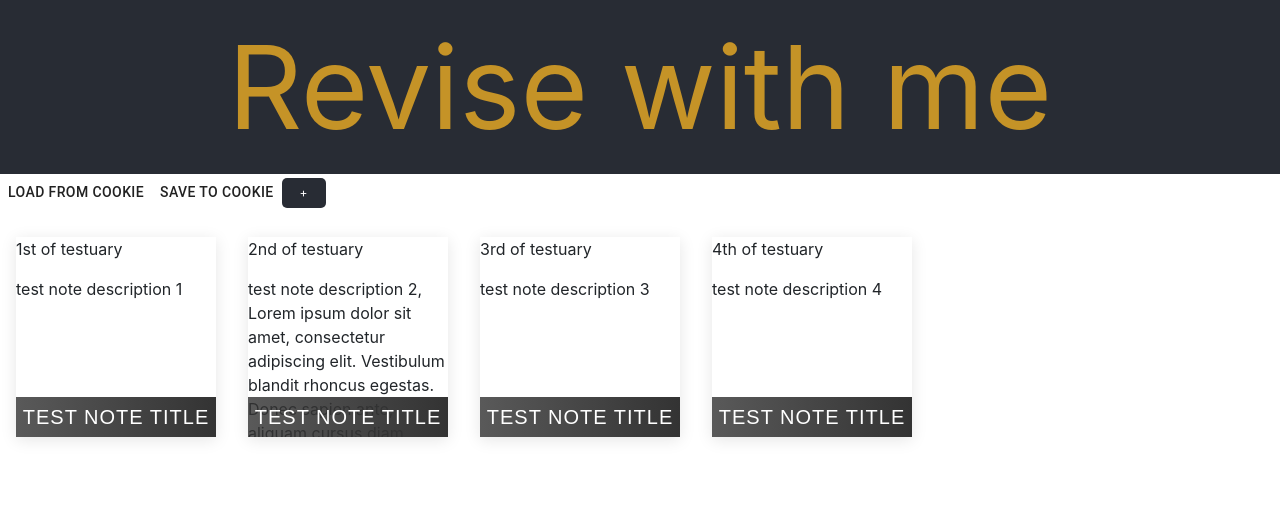
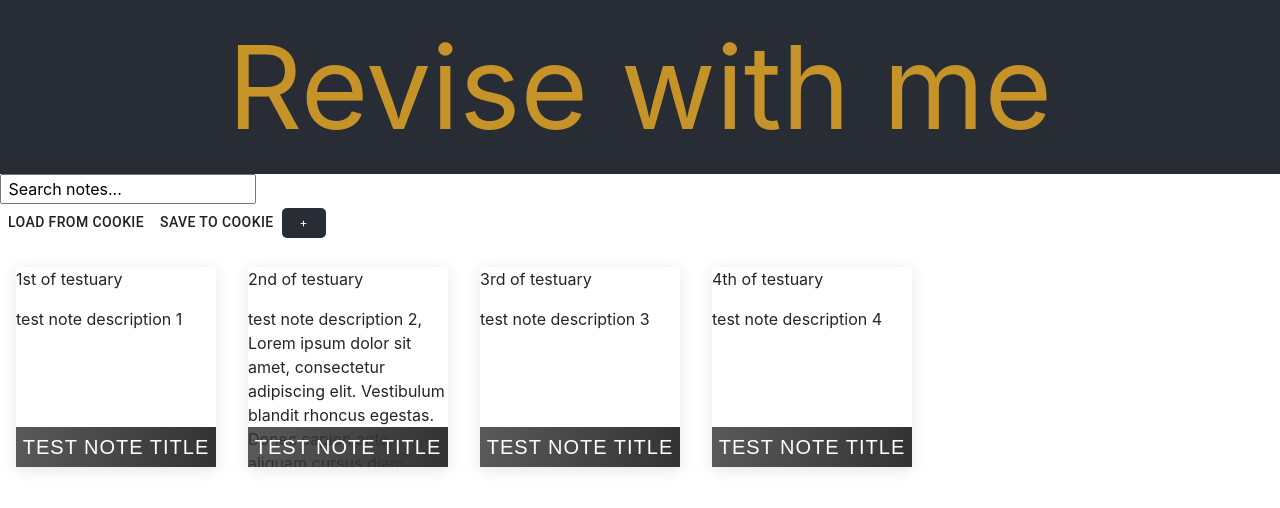
Before and after one commit to Duvvvy/ReviseWithMe, a React (Create React App) app: page / in a window 1280 px wide. Shown: the top 508 px of the page. Built offline with nearby package versions, Linux system fonts and the light colour scheme.

Commit message:
Search Notes

```diff
--- a/src/App.tsx
+++ b/src/App.tsx
@@ -2,6 +2,7 @@ import React from 'react';
 import './App.css';
 
 import NotesView from "./Components2/NotesView";
+import { SearchNote } from "./Components2/SearchNote";
 import 'bootstrap/dist/css/bootstrap.min.css';
 
 var testNotes = [
@@ -53,7 +54,7 @@ Aenean sed leo cursus, ultrices ante id, molestie sem. Donec venenatis arcu sed
     return (
       <div>
         <div className='App-header'> Revise with me </div>
-
+        <SearchNote/>
         <NotesView notesArray={testNotes}></NotesView>
       </div>
     );
--- a/src/Components2/NotesView.tsx
+++ b/src/Components2/NotesView.tsx
@@ -7,6 +7,7 @@ import 'react-confirm-alert/src/react-confirm-alert.css';
 import {Comment} from "../model/Comment";
 import {NewComment} from "./NewComment";
 import {CommentsList} from "./CommentsList";
+import {SearchNote} from "./SearchNote";
 
 
 interface IState{
@@ -61,7 +62,7 @@ interface IProps{
 
 }
 
-var items = [
+export var items = [
   {
     title: "test note title 1",
     body: "test body 1",
@@ -110,7 +111,6 @@ Aenean sed leo cursus, ultrices ante id, molestie sem. Donec venenatis arcu sed
     comments: [{}]
 }
 ];
-
 
 
 class NotesView extends React.Component <IProps, IState> {
--- /dev/null
+++ b/src/Components2/SearchNote.jsx
@@ -0,0 +1,76 @@
+import React from 'react';
+import {items} from './NotesView';
+
+const details = [{}]
+
+function searchingFor(term) {
+    return function (x) {
+        return (x.title.toLowerCase().includes(term.toLowerCase())
+            || x.description.toLowerCase().includes(term.toLowerCase())
+            || !term)
+    }
+}
+
+
+export class SearchNote extends React.Component {
+    constructor(props) {
+        super(props);
+
+        this.state = {
+            details: items,
+            term: ' Search notes...'
+        }
+        this.searchHandler = this.searchHandler.bind(this);
+        this.handleClick = this.handleClick.bind(this);
+    }
+
+    handleClick(event)  {
+        this.setState({
+            term:' '
+        })
+    }
+
+    searchHandler(event) {
+        if (!event.target.value)    {
+            this.setState({
+                details: items,
+                term: ' Search notes...'
+            })
+        }
+        else{
+        this.setState({
+            details: items,
+            term: event.target.value
+        })}
+    }
+
+    displayNote(term, person)   {
+        if (term !== " " )    {
+            return(
+                <div key={person.noteID}>
+                    <p>Look at note "{person.title}"</p>
+                </div>
+                )
+        }
+    }
+
+    render() {
+        const { term, details } = this.state;
+        return (
+            <div>
+                <input id='Search-Notes'type="text"
+                    onChange={this.searchHandler}
+                    onClick={this.handleClick}
+                    value={term}
+                />
+                <div>
+                    {
+                        details.filter(searchingFor(term)).map(person =>
+                            this.displayNote(term, person)
+                        )
+                    }
+                </div>
+            </div>
+        )
+    }
+}
```
